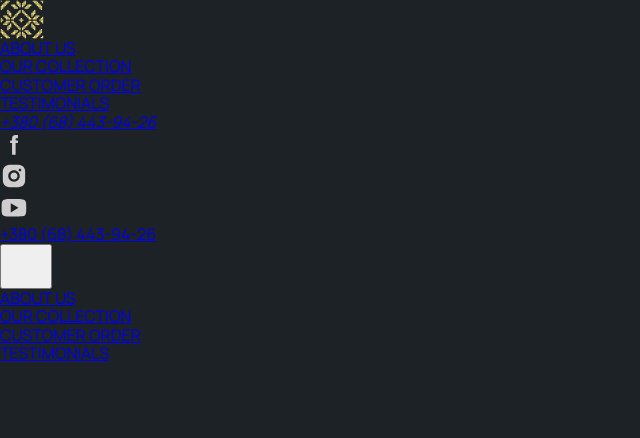
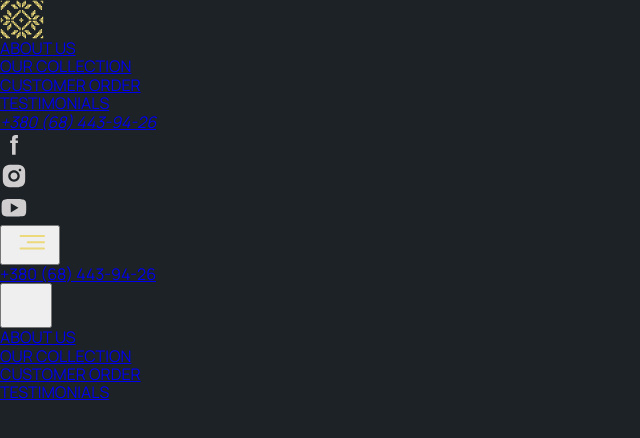
Before and after one commit to 8tatarin8/second-site, a plain HTML site: page index.html in a window 1280 px wide. Shown: the whole page, without its empty margins (0-640 px from the left). Drawn offline with nearby package versions, Linux system fonts and the light colour scheme.

Commit message:
структура: header/modal update

```diff
--- a/index.html
+++ b/index.html
@@ -109,10 +109,19 @@
             </a>
           </li>
         </ul>
+        <button class="header-mob-menu-btn-burger" type="button">
+          <svg
+            class="header-mob-menu-burger-icon"
+            width="44"
+            height="30"
+            aria-label="burger icon"
+          >
+            <use href="./images/svg/sprite-icon.svg#icon-burger"></use>
+          </svg>
+        </button>
       </div>
-    </header>
+
       <!-- MODAL MOBILE MENU -->
-
       <div class="modal-mobile-menu-container">
         <div class="header-mob-content">
           <div class="header-mob-tel">
@@ -153,6 +162,7 @@
           </ul>
         </div>
       </div>
+    </header>
 
     <main class="all-mail">
       <!-- SECTION HERO -->
```
Lines whose indentation alone changed are shown as unchanged.
